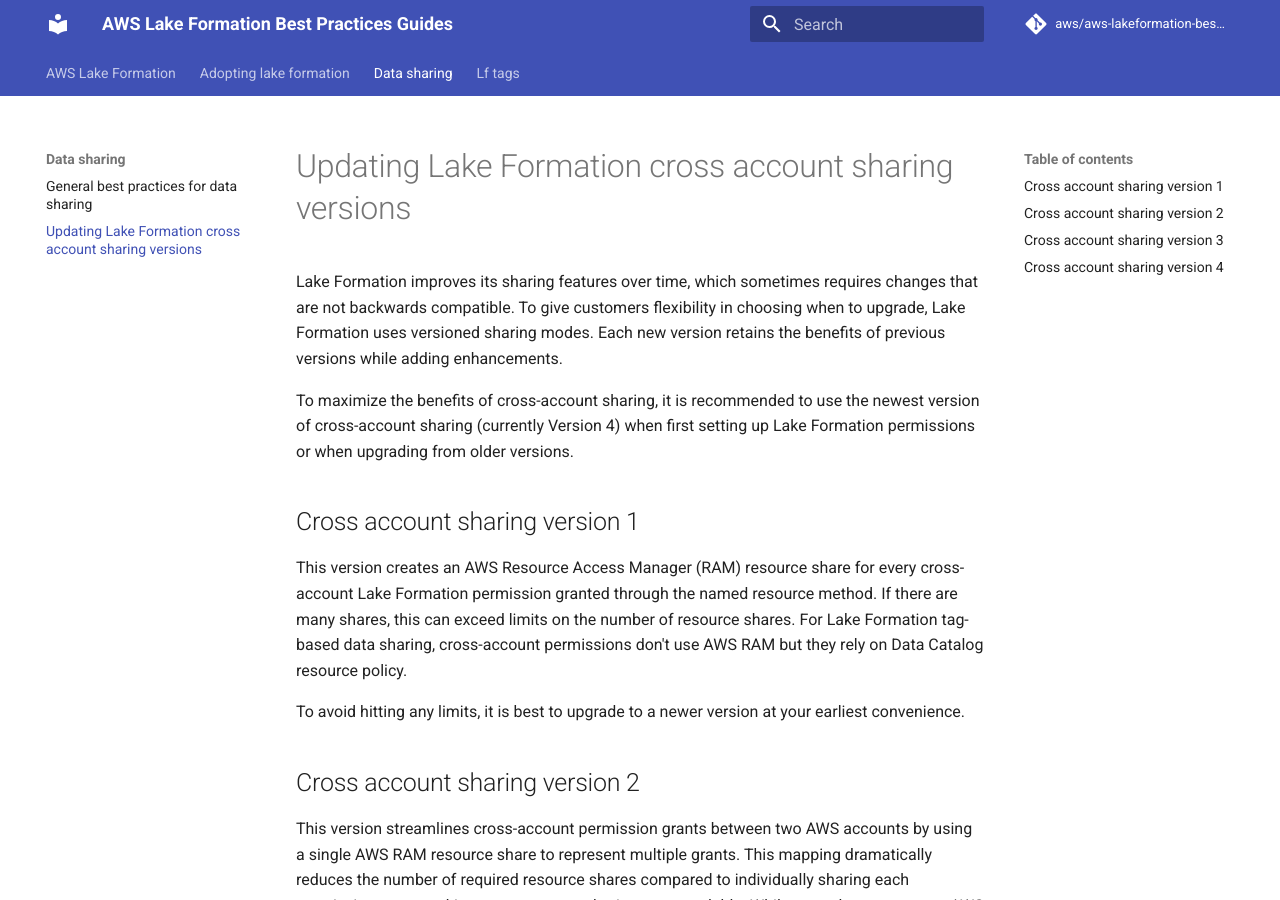
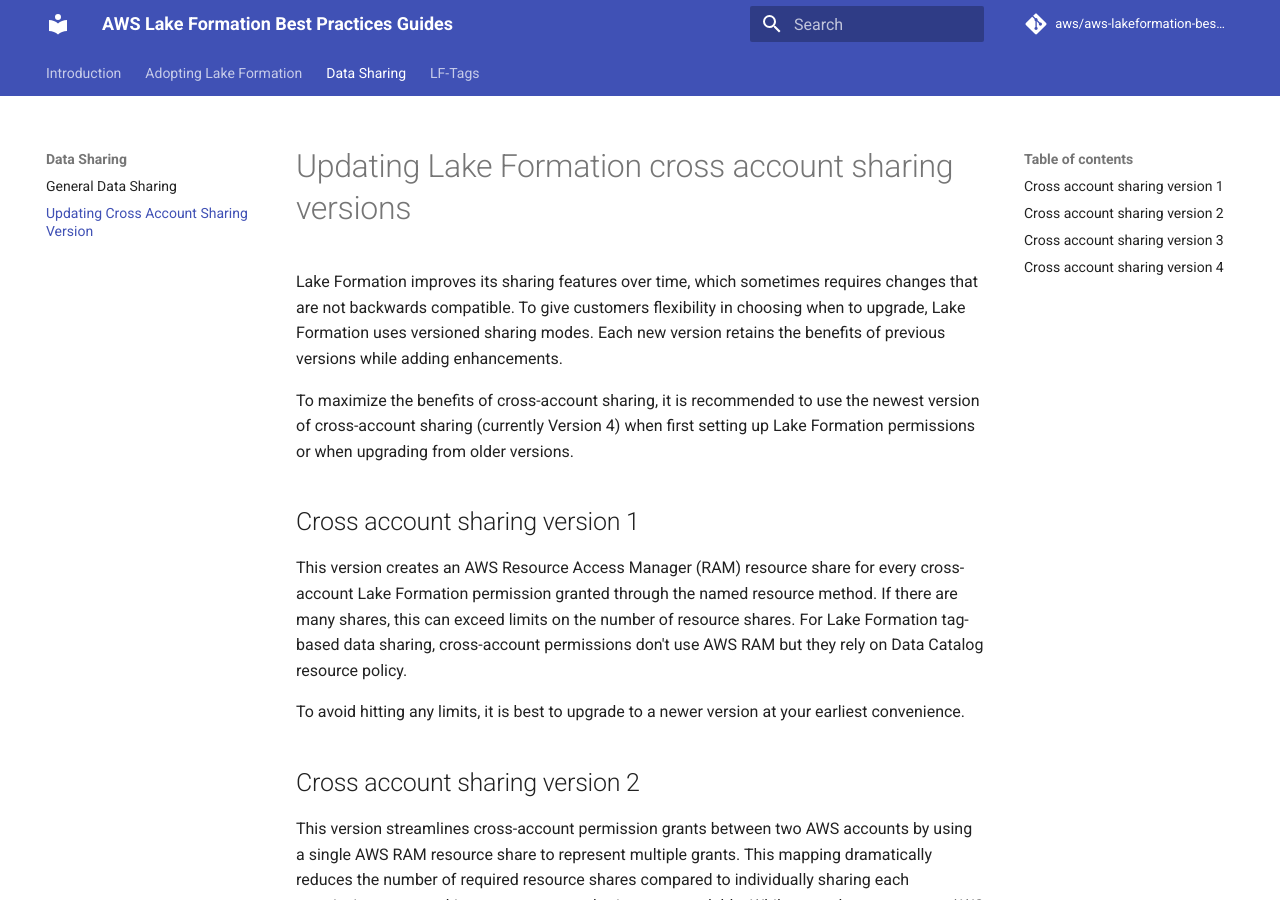
Before and after one commit to aws/aws-lakeformation-best-practices, an MkDocs documentation site: the page built from content/data-sharing/updating-cross-account-sharing-versions.md, in a window 1280 px wide and 900 px high. Built offline with MkDocs 1.6.1 and Material for MkDocs 9.7.7, drawn with Linux system fonts in a browser that asks for light colours; comment, search, counter and statistics services are not loaded; some of the changed lines change nothing that is shown.

Commit message:
adding nav bar to the mkdocs.yml

```diff
--- a/mkdocs.yml
+++ b/mkdocs.yml
@@ -8,6 +8,21 @@
     - tabs
     - content.code.copy
     - content.code.select
+nav:
+  - Introduction: 'index.md'
+  - 'Adopting Lake Formation':
+    - 'Considerations when adopting Lake Formation': 'adopting-lake-formation/considerations-when-adopting-lake-formation.md'
+    - Lake formation Adoption Modes': 'adopting-lake-formation/lake-formation-adoption-modes.md'
+    - 'General Best Practices': 'adopting-lake-formation/general-best-practices.md'
+  - 'Data Sharing':
+    - 'General Data Sharing': 'data-sharing/general-data-sharing.md'
+    - 'Updating Cross Account Sharing Version': 'data-sharing/updating-cross-account-sharing-versions.md'
+  - 'LF-Tags':
+    - 'LF-Tags Basics': 'lf-tags/basics.md'
+    - 'Common Ontologies': 'lf-tags/common-ontologies.md'
+    - 'Best Practices': 'lf-tags/best-practices.md'
+    - 'Example Usecase': 'lf-tags/example-usecase.md'
+    - 'Limitations': 'lf-tags/limitations.md'
 markdown_extensions:
   - toc:
       permalink: true
```
